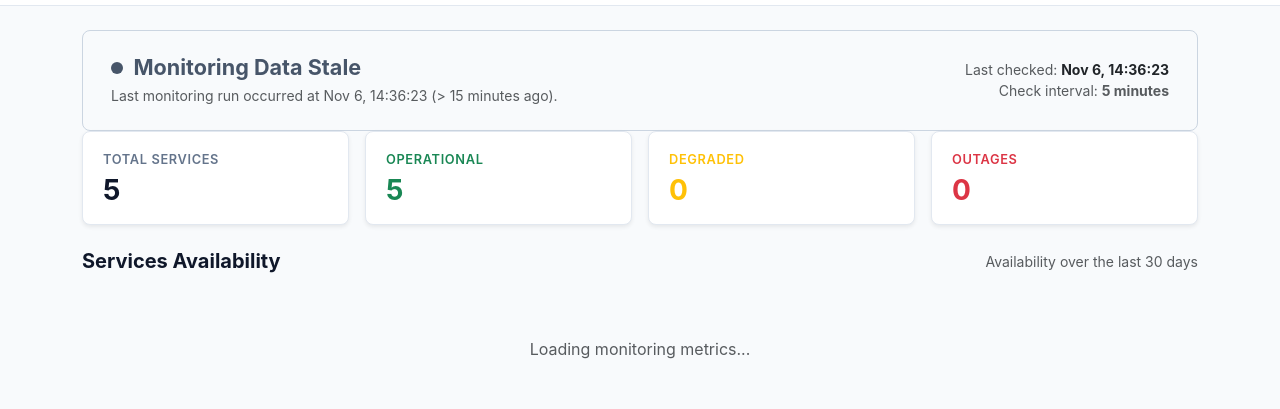
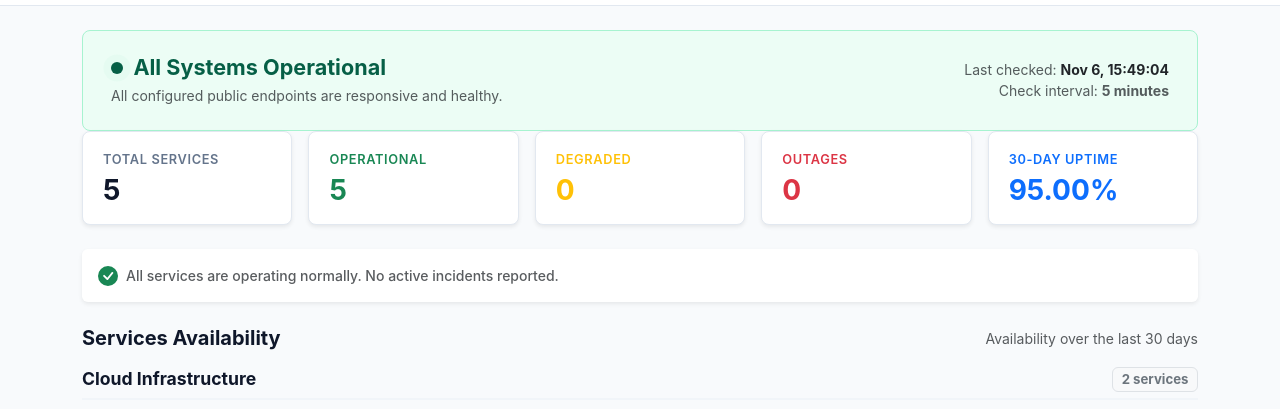
Before and after one commit to maui2023/git-uptime, a plain HTML site: page public/index.html in a window 1280 px wide. Shown: the part 66-475 px from the top of the page. Drawn offline with nearby package versions, Linux system fonts and the light colour scheme.

Commit message:
fix: resolve dashboard rendering crash, stale data handling, and SSL probe headers

```diff
--- a/public/assets/js/api.js
+++ b/public/assets/js/api.js
@@ -9,9 +9,25 @@ const API = (() => {
   const GITHUB_RAW_URL = "https://raw.githubusercontent.com/maui2023/git-uptime/main/public/data";
   const LOCAL_DATA_URL = "./data";
 
-  // Determine active base URL: prefer local relative path if served locally or if pages path works,
-  // otherwise fallback to raw GitHub user content.
-  let activeBaseUrl = LOCAL_DATA_URL;
+  // Check whether running in a local environment (local dev server, file://, localhost, 127.0.0.1)
+  const isLocalEnvironment = (() => {
+    if (typeof window === "undefined" || !window.location) return false;
+    const proto = window.location.protocol;
+    const host = window.location.hostname;
+    return (
+      proto === "file:" ||
+      host === "localhost" ||
+      host === "127.0.0.1" ||
+      host === "0.0.0.0" ||
+      host.endsWith(".local")
+    );
+  })();
+
+  // In production (GitHub Pages or remote host), fetch from GITHUB_RAW_URL so monitoring results
+  // update dynamically every 5 minutes from GitHub Actions commits without requiring Pages rebuilds.
+  // In local development, fetch from LOCAL_DATA_URL.
+  let activeBaseUrl = isLocalEnvironment ? LOCAL_DATA_URL : GITHUB_RAW_URL;
+  let fallbackBaseUrl = isLocalEnvironment ? GITHUB_RAW_URL : LOCAL_DATA_URL;
 
   // Cached state to preserve display if a network failure occurs
   let cachedData = {
@@ -44,10 +60,10 @@ const API = (() => {
       }
       return await response.json();
     } catch (primaryErr) {
-      // If primary failed and was local, try GitHub raw URL fallback
-      if (activeBaseUrl !== GITHUB_RAW_URL) {
+      // If primary failed, try fallback URL
+      if (fallbackBaseUrl && fallbackBaseUrl !== activeBaseUrl) {
         try {
-          const fallbackUrl = `${GITHUB_RAW_URL}/${endpoint}?_t=${timestamp}`;
+          const fallbackUrl = `${fallbackBaseUrl}/${endpoint}?_t=${timestamp}`;
           const fallbackResp = await fetch(fallbackUrl, { cache: "no-cache" });
           if (fallbackResp.ok) {
             return await fallbackResp.json();
--- a/public/assets/js/app.js
+++ b/public/assets/js/app.js
@@ -116,15 +116,17 @@ document.addEventListener("DOMContentLoaded", () => {
     if (!latest || !latest.summary) return;
     const s = latest.summary;
 
-    elements.metricTotal.textContent = s.total || 0;
-    elements.metricOperational.textContent = s.up || 0;
-    elements.metricDegraded.textContent = s.degraded || 0;
-    elements.metricDown.textContent = s.down || 0;
+    if (elements.metricTotal) elements.metricTotal.textContent = s.total ?? 0;
+    if (elements.metricOperational) elements.metricOperational.textContent = s.up ?? 0;
+    if (elements.metricDegraded) elements.metricDegraded.textContent = s.degraded ?? 0;
+    if (elements.metricDown) elements.metricDown.textContent = s.down ?? 0;
 
     const overallPct = summary && summary.overall_uptime_30d !== null && summary.overall_uptime_30d !== undefined
       ? `${summary.overall_uptime_30d.toFixed(2)}%`
       : "--";
-    elements.metricUptime.textContent = overallPct;
+    if (elements.metricUptime) {
+      elements.metricUptime.textContent = overallPct;
+    }
   }
 
   /**
@@ -340,18 +342,18 @@ document.addEventListener("DOMContentLoaded", () => {
     }
 
     if (latest) {
-      elements.lastUpdated.textContent = formatTimestamp(latest.generated_at);
-      renderHeroBanner(latest, data.isStale, !result.success);
-      renderMetrics(latest, summary);
-      renderActiveIncidents(incidents);
-      renderMonitors(latest.monitors, summary);
-      renderPastIncidents(incidents);
+      if (elements.lastUpdated) elements.lastUpdated.textContent = formatTimestamp(latest.generated_at);
+      try { renderHeroBanner(latest, data.isStale, !result.success); } catch (e) { console.error("renderHeroBanner error:", e); }
+      try { renderMetrics(latest, summary); } catch (e) { console.error("renderMetrics error:", e); }
+      try { renderActiveIncidents(incidents); } catch (e) { console.error("renderActiveIncidents error:", e); }
+      try { renderMonitors(latest.monitors, summary); } catch (e) { console.error("renderMonitors error:", e); }
+      try { renderPastIncidents(incidents); } catch (e) { console.error("renderPastIncidents error:", e); }
 
       if (summary && summary.charts && window.StatusCharts) {
-        StatusCharts.renderCharts(summary.charts);
+        try { StatusCharts.renderCharts(summary.charts); } catch (e) { console.error("renderCharts error:", e); }
       }
     } else {
-      renderHeroBanner(null, true, true);
+      try { renderHeroBanner(null, true, true); } catch (e) { console.error("renderHeroBanner error:", e); }
     }
   }
 
--- a/public/assets/js/charts.js
+++ b/public/assets/js/charts.js
@@ -98,8 +98,8 @@ const StatusCharts = (() => {
     if (!ctx) return;
 
     const labels = series.map((s) => {
-      const parts = s.date.split("-");
-      return `${parts[1]}/${parts[2]}`;
+      const parts = (s && s.date) ? s.date.split("-") : [];
+      return parts.length >= 3 ? `${parts[1]}/${parts[2]}` : (s?.date || "");
     });
     const dataPoints = series.map((s) => s.uptime_percentage);
 
@@ -141,7 +141,7 @@ const StatusCharts = (() => {
             ticks: { color: THEME.tickColor, maxTicksLimit: 15, font: { family: THEME.fontFamily } },
           },
           y: {
-            min: 90,
+            suggestedMin: 90,
             max: 100,
             grid: { color: THEME.gridColor },
             ticks: {
@@ -160,8 +160,8 @@ const StatusCharts = (() => {
     if (!ctx) return;
 
     const labels = series.map((s) => {
-      const parts = s.date.split("-");
-      return `${parts[1]}/${parts[2]}`;
+      const parts = (s && s.date) ? s.date.split("-") : [];
+      return parts.length >= 3 ? `${parts[1]}/${parts[2]}` : (s?.date || "");
     });
     const dataPoints = series.map((s) => s.count);
 
--- a/public/data/incidents.json
+++ b/public/data/incidents.json
@@ -1,5 +1,5 @@
 {
-  "last_updated": "2026-11-06T14:36:23.660805+00:00",
+  "last_updated": "2026-11-06T15:49:04.345246+00:00",
   "total_incidents": 0,
   "active_incidents": 0,
   "incidents": []
--- a/public/data/latest.json
+++ b/public/data/latest.json
@@ -1,5 +1,5 @@
 {
-  "generated_at": "2026-11-06T14:36:23.657467+00:00",
+  "generated_at": "2026-11-06T15:49:04.330040+00:00",
   "status": "operational",
   "summary": {
     "total": 5,
@@ -18,9 +18,9 @@
       "status": "UP",
       "state": "operational",
       "http_status_code": 200,
-      "response_time_ms": 1472.4,
-      "last_checked": "2026-11-06T14:36:21.557844+00:00",
-      "last_successful_check": "2026-11-06T14:36:21.557844+00:00",
+      "response_time_ms": 113.43,
+      "last_checked": "2026-11-06T15:49:02.961954+00:00",
+      "last_successful_check": "2026-11-06T15:49:02.961954+00:00",
       "consecutive_failures": 0,
       "error_category": null,
       "error_message": null,
@@ -36,9 +36,9 @@
       "status": "UP",
       "state": "operational",
       "http_status_code": 200,
-      "response_time_ms": 1054.92,
-      "last_checked": "2026-11-06T14:36:21.558260+00:00",
-      "last_successful_check": "2026-11-06T14:36:21.558260+00:00",
+      "response_time_ms": 673.82,
+      "last_checked": "2026-11-06T15:49:02.961954+00:00",
+      "last_successful_check": "2026-11-06T15:49:02.961954+00:00",
       "consecutive_failures": 0,
       "error_category": null,
       "error_message": null,
@@ -54,9 +54,9 @@
       "status": "UP",
       "state": "operational",
       "http_status_code": 200,
-      "response_time_ms": 142.97,
-      "last_checked": "2026-11-06T14:36:21.558785+00:00",
-      "last_successful_check": "2026-11-06T14:36:21.558785+00:00",
+      "response_time_ms": 144.14,
+      "last_checked": "2026-11-06T15:49:02.961954+00:00",
+      "last_successful_check": "2026-11-06T15:49:02.961954+00:00",
       "consecutive_failures": 0,
       "error_category": null,
       "error_message": null,
@@ -72,14 +72,14 @@
       "status": "UP",
       "state": "operational",
       "http_status_code": 200,
-      "response_time_ms": 32.77,
-      "last_checked": "2026-11-06T14:36:21.560353+00:00",
-      "last_successful_check": "2026-11-06T14:36:21.560353+00:00",
+      "response_time_ms": 100.24,
+      "last_checked": "2026-11-06T15:49:02.961954+00:00",
+      "last_successful_check": "2026-11-06T15:49:02.961954+00:00",
       "consecutive_failures": 0,
       "error_category": null,
       "error_message": null,
       "check_result": "success",
-      "uptime_30d": 100.0
+      "uptime_30d": 75.0
     },
     {
       "id": "google-web",
@@ -90,9 +90,9 @@
       "status": "UP",
       "state": "operational",
       "http_status_code": 200,
-      "response_time_ms": 100.12,
-      "last_checked": "2026-11-06T14:36:21.560757+00:00",
-      "last_successful_check": "2026-11-06T14:36:21.560757+00:00",
+      "response_time_ms": 304.38,
+      "last_checked": "2026-11-06T15:49:02.961954+00:00",
+      "last_successful_check": "2026-11-06T15:49:02.961954+00:00",
       "consecutive_failures": 0,
       "error_category": null,
       "error_message": null,
--- a/public/data/uptime-summary.json
+++ b/public/data/uptime-summary.json
@@ -1,6 +1,6 @@
 {
-  "generated_at": "2026-11-06T14:36:23.658202+00:00",
-  "overall_uptime_30d": 100.0,
+  "generated_at": "2026-11-06T15:49:04.343234+00:00",
+  "overall_uptime_30d": 95.0,
   "monitors": {
     "sabily-main": {
       "id": "sabily-main",
@@ -8,9 +8,9 @@
       "uptime_24h": 100.0,
       "uptime_7d": 100.0,
       "uptime_30d": 100.0,
-      "avg_response_time_24h": 760.0,
-      "total_checks_30d": 2,
-      "successful_checks_30d": 2,
+      "avg_response_time_24h": 430.0,
+      "total_checks_30d": 4,
+      "successful_checks_30d": 4,
       "daily_history": [
         {
           "date": "2026-10-08",
@@ -219,8 +219,8 @@
           "date": "2026-11-06",
           "uptime_percentage": 100.0,
           "status": "UP",
-          "total_checks": 2,
-          "successful_checks": 2
+          "total_checks": 4,
+          "successful_checks": 4
         }
       ]
     },
@@ -230,9 +230,9 @@
       "uptime_24h": 100.0,
       "uptime_7d": 100.0,
       "uptime_30d": 100.0,
-      "avg_response_time_24h": 2010.8,
-      "total_checks_30d": 2,
-      "successful_checks_30d": 2,
+      "avg_response_time_24h": 1315.6,
+      "total_checks_30d": 4,
+      "successful_checks_30d": 4,
       "daily_history": [
         {
           "date": "2026-10-08",
@@ -441,8 +441,8 @@
           "date": "2026-11-06",
           "uptime_percentage": 100.0,
           "status": "UP",
-          "total_checks": 2,
-          "successful_checks": 2
+          "total_checks": 4,
+          "successful_checks": 4
         }
       ]
     },
@@ -452,9 +452,9 @@
       "uptime_24h": 100.0,
       "uptime_7d": 100.0,
       "uptime_30d": 100.0,
-      "avg_response_time_24h": 116.9,
-      "total_checks_30d": 2,
-      "successful_checks_30d": 2,
+      "avg_response_time_24h": 120.6,
+      "total_checks_30d": 4,
+      "successful_checks_30d": 4,
       "daily_history": [
         {
           "date": "2026-10-08",
@@ -663,20 +663,242 @@
           "date": "2026-11-06",
           "uptime_percentage": 100.0,
           "status": "UP",
-          "total_checks": 2,
-          "successful_checks": 2
+          "total_checks": 4,
+          "successful_checks": 4
         }
       ]
     },
     "cloudflare-dns": {
       "id": "cloudflare-dns",
       "name": "Cloudflare 1.1.1.1 Web",
+      "uptime_24h": 75.0,
+      "uptime_7d": 75.0,
+      "uptime_30d": 75.0,
+      "avg_response_time_24h": 93.7,
+      "total_checks_30d": 4,
+      "successful_checks_30d": 3,
+      "daily_history": [
+        {
+          "date": "2026-10-08",
+          "uptime_percentage": null,
+          "status": "NODATA",
+          "total_checks": 0,
+          "successful_checks": 0
+        },
+        {
+          "date": "2026-10-09",
+          "uptime_percentage": null,
+          "status": "NODATA",
+          "total_checks": 0,
+          "successful_checks": 0
+        },
+        {
+          "date": "2026-10-10",
+          "uptime_percentage": null,
+          "status": "NODATA",
+          "total_checks": 0,
+          "successful_checks": 0
+        },
+        {
+          "date": "2026-10-11",
+          "uptime_percentage": null,
+          "status": "NODATA",
+          "total_checks": 0,
+          "successful_checks": 0
+        },
+        {
+          "date": "2026-10-12",
+          "uptime_percentage": null,
+          "status": "NODATA",
+          "total_checks": 0,
+          "successful_checks": 0
+        },
+        {
+          "date": "2026-10-13",
+          "uptime_percentage": null,
+          "status": "NODATA",
+          "total_checks": 0,
+          "successful_checks": 0
+        },
+        {
+          "date": "2026-10-14",
+          "uptime_percentage": null,
+          "status": "NODATA",
+          "total_checks": 0,
+          "successful_checks": 0
+        },
+        {
+          "date": "2026-10-15",
+          "uptime_percentage": null,
+          "status": "NODATA",
+          "total_checks": 0,
+          "successful_checks": 0
+        },
+        {
+          "date": "2026-10-16",
+          "uptime_percentage": null,
+          "status": "NODATA",
+          "total_checks": 0,
+          "successful_checks": 0
+        },
+        {
+          "date": "2026-10-17",
+          "uptime_percentage": null,
+          "status": "NODATA",
+          "total_checks": 0,
+          "successful_checks": 0
+        },
+        {
+          "date": "2026-10-18",
+          "uptime_percentage": null,
+          "status": "NODATA",
+          "total_checks": 0,
+          "successful_checks": 0
+        },
+        {
+          "date": "2026-10-19",
+          "uptime_percentage": null,
+          "status": "NODATA",
+          "total_checks": 0,
+          "successful_checks": 0
+        },
+        {
+          "date": "2026-10-20",
+          "uptime_percentage": null,
+          "status": "NODATA",
+          "total_checks": 0,
+          "successful_checks": 0
+        },
+        {
+          "date": "2026-10-21",
+          "uptime_percentage": null,
+          "status": "NODATA",
+          "total_checks": 0,
+          "successful_checks": 0
+        },
+        {
+          "date": "2026-10-22",
+          "uptime_percentage": null,
+          "status": "NODATA",
+          "total_checks": 0,
+          "successful_checks": 0
+        },
+        {
+          "date": "2026-10-23",
+          "uptime_percentage": null,
+          "status": "NODATA",
+          "total_checks": 0,
+          "successful_checks": 0
+        },
+        {
+          "date": "2026-10-24",
+          "uptime_percentage": null,
+          "status": "NODATA",
+          "total_checks": 0,
+          "successful_checks": 0
+        },
+        {
+          "date": "2026-10-25",
+          "uptime_percentage": null,
+          "status": "NODATA",
+          "total_checks": 0,
+          "successful_checks": 0
+        },
+        {
+          "date": "2026-10-26",
+          "uptime_percentage": null,
+          "status": "NODATA",
+          "total_checks": 0,
+          "successful_checks": 0
+        },
+        {
+          "date": "2026-10-27",
+          "uptime_percentage": null,
+          "status": "NODATA",
+          "total_checks": 0,
+          "successful_checks": 0
+        },
+        {
+          "date": "2026-10-28",
+          "uptime_percentage": null,
+          "status": "NODATA",
+          "total_checks": 0,
+          "successful_checks": 0
+        },
+        {
+          "date": "2026-10-29",
+          "uptime_percentage": null,
+          "status": "NODATA",
+          "total_checks": 0,
+          "successful_checks": 0
+        },
+        {
+          "date": "2026-10-30",
+          "uptime_percentage": null,
+          "status": "NODATA",
+          "total_checks": 0,
+          "successful_checks": 0
+        },
+        {
+          "date": "2026-10-31",
+          "uptime_percentage": null,
+          "status": "NODATA",
+          "total_checks": 0,
+          "successful_checks": 0
+        },
+        {
+          "date": "2026-11-01",
+          "uptime_percentage": null,
+          "status": "NODATA",
+          "total_checks": 0,
+          "successful_checks": 0
+        },
+        {
+          "date": "2026-11-02",
+          "uptime_percentage": null,
+          "status": "NODATA",
+          "total_checks": 0,
+          "successful_checks": 0
+        },
+        {
+          "date": "2026-11-03",
+          "uptime_percentage": null,
+          "status": "NODATA",
+          "total_checks": 0,
+          "successful_checks": 0
+        },
+        {
+          "date": "2026-11-04",
+          "uptime_percentage": null,
+          "status": "NODATA",
+          "total_checks": 0,
+          "successful_checks": 0
+        },
+        {
+          "date": "2026-11-05",
+          "uptime_percentage": null,
+          "status": "NODATA",
+          "total_checks": 0,
+          "successful_checks": 0
+        },
+        {
+          "date": "2026-11-06",
+          "uptime_percentage": 75.0,
+          "status": "DOWN",
+          "total_checks": 4,
+          "successful_checks": 3
+        }
+      ]
+    },
+    "google-web": {
+      "id": "google-web",
+      "name": "Google Malaysia",
       "uptime_24h": 100.0,
       "uptime_7d": 100.0,
       "uptime_30d": 100.0,
-      "avg_response_time_24h": 90.5,
-      "total_checks_30d": 2,
-      "successful_checks_30d": 2,
+      "avg_response_time_24h": 212.6,
+      "total_checks_30d": 4,
+      "successful_checks_30d": 4,
       "daily_history": [
         {
           "date": "2026-10-08",
@@ -885,241 +1107,14 @@
           "date": "2026-11-06",
           "uptime_percentage": 100.0,
           "status": "UP",
-          "total_checks": 2,
-          "successful_checks": 2
-        }
-      ]
-    },
-    "google-web": {
-      "id": "google-web",
-      "name": "Google Malaysia",
-      "uptime_24h": 100.0,
-      "uptime_7d": 100.0,
-      "uptime_30d": 100.0,
-      "avg_response_time_24h": 113.5,
-      "total_checks_30d": 2,
-      "successful_checks_30d": 2,
-      "daily_history": [
-        {
-          "date": "2026-10-08",
-          "uptime_percentage": null,
-          "status": "NODATA",
-          "total_checks": 0,
-          "successful_checks": 0
-        },
-        {
-          "date": "2026-10-09",
-          "uptime_percentage": null,
-          "status": "NODATA",
-          "total_checks": 0,
-          "successful_checks": 0
-        },
-        {
-          "date": "2026-10-10",
-          "uptime_percentage": null,
-          "status": "NODATA",
-          "total_checks": 0,
-          "successful_checks": 0
-        },
-        {
-          "date": "2026-10-11",
-          "uptime_percentage": null,
-          "status": "NODATA",
-          "total_checks": 0,
-          "successful_checks": 0
-        },
-        {
-          "date": "2026-10-12",
-          "uptime_percentage": null,
-          "status": "NODATA",
-          "total_checks": 0,
-          "successful_checks": 0
-        },
-        {
-          "date": "2026-10-13",
-          "uptime_percentage": null,
-          "status": "NODATA",
-          "total_checks": 0,
-          "successful_checks": 0
-        },
-        {
-          "date": "2026-10-14",
-          "uptime_percentage": null,
-          "status": "NODATA",
-          "total_checks": 0,
-          "successful_checks": 0
-        },
-        {
-          "date": "2026-10-15",
-          "uptime_percentage": null,
-          "status": "NODATA",
-          "total_checks": 0,
-          "successful_checks": 0
-        },
-        {
-          "date": "2026-10-16",
-          "uptime_percentage": null,
-          "status": "NODATA",
-          "total_checks": 0,
-          "successful_checks": 0
-        },
-        {
-          "date": "2026-10-17",
-          "uptime_percentage": null,
-          "status": "NODATA",
-          "total_checks": 0,
-          "successful_checks": 0
-        },
-        {
-          "date": "2026-10-18",
-          "uptime_percentage": null,
-          "status": "NODATA",
-          "total_checks": 0,
-          "successful_checks": 0
-        },
-        {
-          "date": "2026-10-19",
-          "uptime_percentage": null,
-          "status": "NODATA",
-          "total_checks": 0,
-          "successful_checks": 0
-        },
-        {
-          "date": "2026-10-20",
-          "uptime_percentage": null,
-          "status": "NODATA",
-          "total_checks": 0,
-          "successful_checks": 0
-        },
-        {
-          "date": "2026-10-21",
-          "uptime_percentage": null,
-          "status": "NODATA",
-          "total_checks": 0,
-          "successful_checks": 0
-        },
-        {
-          "date": "2026-10-22",
-          "uptime_percentage": null,
-          "status": "NODATA",
-          "total_checks": 0,
-          "successful_checks": 0
-        },
-        {
-          "date": "2026-10-23",
-          "uptime_percentage": null,
-          "status": "NODATA",
-          "total_checks": 0,
-          "successful_checks": 0
-        },
-        {
-          "date": "2026-10-24",
-          "uptime_percentage": null,
-          "status": "NODATA",
-          "total_checks": 0,
-          "successful_checks": 0
-        },
-        {
-          "date": "2026-10-25",
-          "uptime_percentage": null,
-          "status": "NODATA",
-          "total_checks": 0,
-          "successful_checks": 0
-        },
-        {
-          "date": "2026-10-26",
-          "uptime_percentage": null,
-          "status": "NODATA",
-          "total_checks": 0,
-          "successful_checks": 0
-        },
-        {
-          "date": "2026-10-27",
-          "uptime_percentage": null,
-          "status": "NODATA",
-          "total_checks": 0,
-          "successful_checks": 0
-        },
-        {
-          "date": "2026-10-28",
-          "uptime_percentage": null,
-          "status": "NODATA",
-          "total_checks": 0,
-          "successful_checks": 0
-        },
-        {
-          "date": "2026-10-29",
-          "uptime_percentage": null,
-          "status": "NODATA",
-          "total_checks": 0,
-          "successful_checks": 0
-        },
-        {
-          "date": "2026-10-30",
-          "uptime_percentage": null,
-          "status": "NODATA",
-          "total_checks": 0,
-          "successful_checks": 0
-        },
-        {
-          "date": "2026-10-31",
-          "uptime_percentage": null,
-          "status": "NODATA",
-          "total_checks": 0,
-          "successful_checks": 0
-        },
-        {
-          "date": "2026-11-01",
-          "uptime_percentage": null,
-          "status": "NODATA",
-          "total_checks": 0,
-          "successful_checks": 0
-        },
-        {
-          "date": "2026-11-02",
-          "uptime_percentage": null,
-          "status": "NODATA",
-          "total_checks": 0,
-          "successful_checks": 0
-        },
-        {
-          "date": "2026-11-03",
-          "uptime_percentage": null,
-          "status": "NODATA",
-          "total_checks": 0,
-          "successful_checks": 0
-        },
-        {
-          "date": "2026-11-04",
-          "uptime_percentage": null,
-          "status": "NODATA",
-          "total_checks": 0,
-          "successful_checks": 0
-        },
-        {
-          "date": "2026-11-05",
-          "uptime_percentage": null,
-          "status": "NODATA",
-          "total_checks": 0,
-          "successful_checks": 0
-        },
-        {
-          "date": "2026-11-06",
-          "uptime_percentage": 100.0,
-          "status": "UP",
-          "total_checks": 2,
-          "successful_checks": 2
+          "total_checks": 4,
+          "successful_checks": 4
         }
       ]
     }
   },
   "charts": {
     "response_time_24h": [
-      {
-        "time": "15:00",
-        "datetime": "2026-11-05 15:00",
-        "avg_ms": null
-      },
       {
         "time": "16:00",
         "datetime": "2026-11-05 16:00",
@@ -1234,6 +1229,11 @@
         "time": "14:00",
         "datetime": "2026-11-06 14:00",
         "avg_ms": 618.3
+      },
+      {
+        "time": "15:00",
+        "datetime": "2026-11-06 15:00",
+        "avg_ms": 268.1
       }
     ],
     "availability_30d": [
@@ -1355,7 +1355,7 @@
       },
       {
         "date": "2026-11-06",
-        "uptime_percentage": 100.0
+        "uptime_percentage": 95.0
       }
     ],
     "incident_frequency_30d": [
--- a/public/index.html
+++ b/public/index.html
@@ -64,28 +64,34 @@
 
     <!-- Summary Metrics Cards -->
     <div class="row g-3 mb-4">
-      <div class="col-6 col-md-3">
+      <div class="col-6 col-md-4 col-lg">
         <div class="metric-card shadow-sm">
           <div class="metric-label">Total Services</div>
           <div id="metric-total" class="metric-value">--</div>
         </div>
       </div>
-      <div class="col-6 col-md-3">
+      <div class="col-6 col-md-4 col-lg">
         <div class="metric-card shadow-sm">
           <div class="metric-label text-success">Operational</div>
           <div id="metric-operational" class="metric-value text-success">--</div>
         </div>
       </div>
-      <div class="col-6 col-md-3">
+      <div class="col-6 col-md-4 col-lg">
         <div class="metric-card shadow-sm">
           <div class="metric-label text-warning">Degraded</div>
           <div id="metric-degraded" class="metric-value text-warning">--</div>
         </div>
       </div>
-      <div class="col-6 col-md-3">
+      <div class="col-6 col-md-6 col-lg">
         <div class="metric-card shadow-sm">
           <div class="metric-label text-danger">Outages</div>
           <div id="metric-down" class="metric-value text-danger">--</div>
+        </div>
+      </div>
+      <div class="col-12 col-md-6 col-lg">
+        <div class="metric-card shadow-sm">
+          <div class="metric-label text-primary">30-Day Uptime</div>
+          <div id="metric-uptime" class="metric-value text-primary">--</div>
         </div>
       </div>
     </div>
```
Also changed, not shown: public/data/history/2026-11-06.json (+1 -1 lines), 2 other files.
